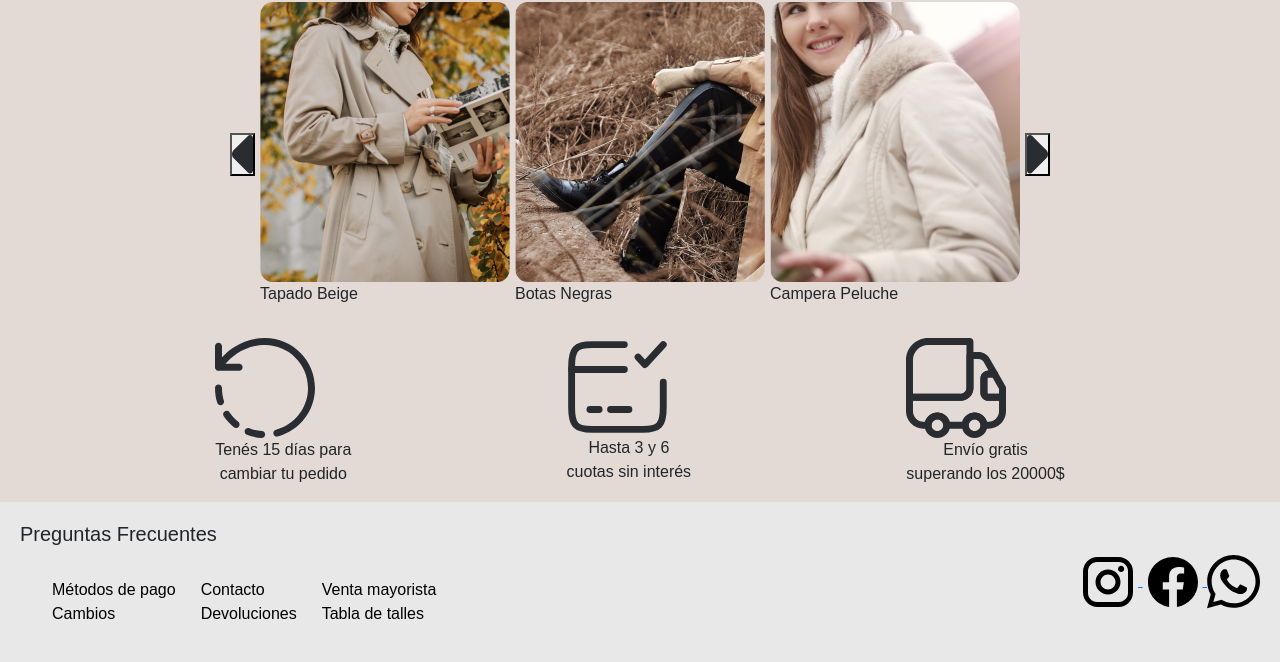
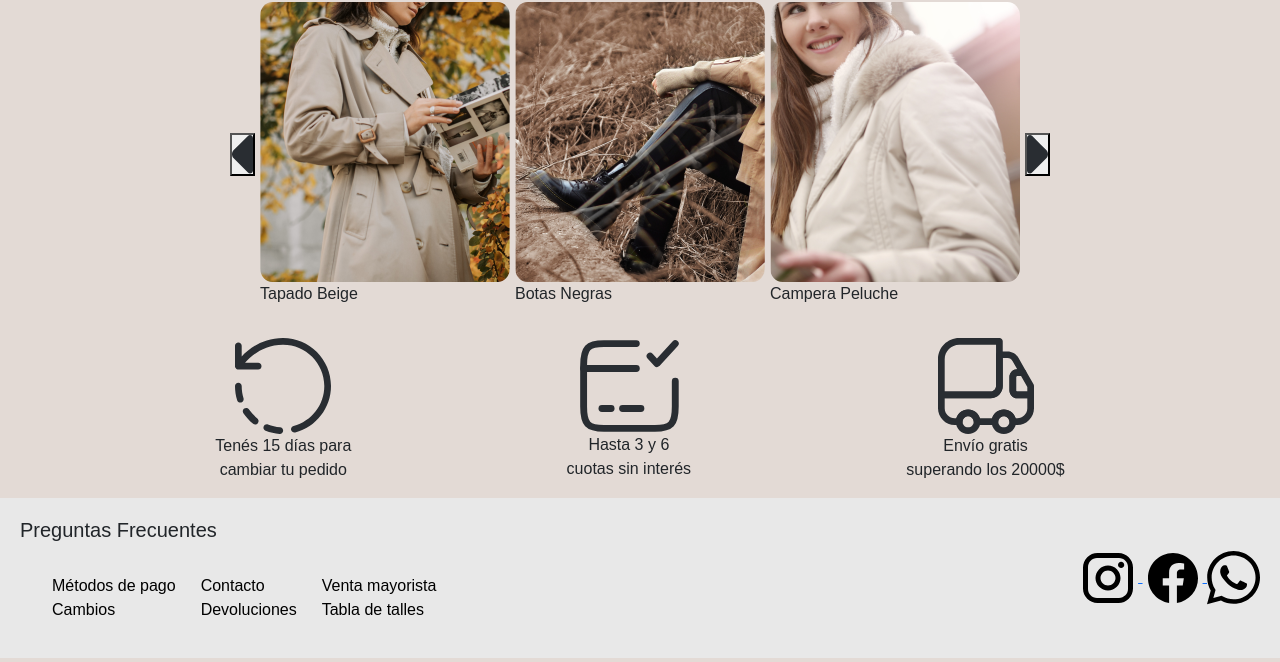
Before and after one commit to LauraGRod/ProyectoFinalDW-Rodriguez, a plain HTML site: page index.html in a window 1280 px wide. Shown: the part 721-1383 px from the top of the page. Drawn offline with nearby package versions, Linux system fonts and the light colour scheme; a web font is replaced by a local one.

Commit message:
cambio html de contacto en el formulario, iconos centrados en info-compra

```diff
--- a/css/style.css
+++ b/css/style.css
@@ -202,13 +202,13 @@ main{
 }
 
 .icono-refresh{
-    width: 6.25rem;
+    width: 6rem;
 }
 .icono-tarjeta{
     width: 6.25rem;
 }
 .icono-auto{
-    width: 6.25rem;
+    width: 6rem;
 }
 
 /*FOOTER*/
--- a/index.html
+++ b/index.html
@@ -64,15 +64,15 @@
                 </div>
             <br>
                 <div class="d-flex flex-row justify-content-evenly" class="info-compra">
-                    <div class="d-flex flex-column justify-content-evenly">
+                    <div class="d-flex flex-column justify-content-evenly align-items-center">
                         <img class="icono-refresh" src="./assets/img/icon_refresh_.svg" alt="">
                         <p class="text-center">Tenés 15 días para <br> cambiar tu pedido</p>
                     </div>
-                    <div class="d-flex flex-column justify-content-evenly">
+                    <div class="d-flex flex-column justify-content-evenly align-items-center">
                         <img class="icono-tarjeta" src="./assets/img/icon_cardtick1_.svg" alt="">
                         <p class="text-center">Hasta 3 y 6 <br> cuotas sin interés</p>
                     </div>
-                    <div class="d-flex flex-column justify-content-evenly">
+                    <div class="d-flex flex-column justify-content-evenly align-items-center">
                         <img class="icono-auto" src="./assets/img/icon_truck_.svg" alt="">
                         <p class="text-center">Envío gratis <br> superando los 20000$</p>
                     </div>
```
Also changed, not shown: pages/contacto.html (+3 -1 lines).
